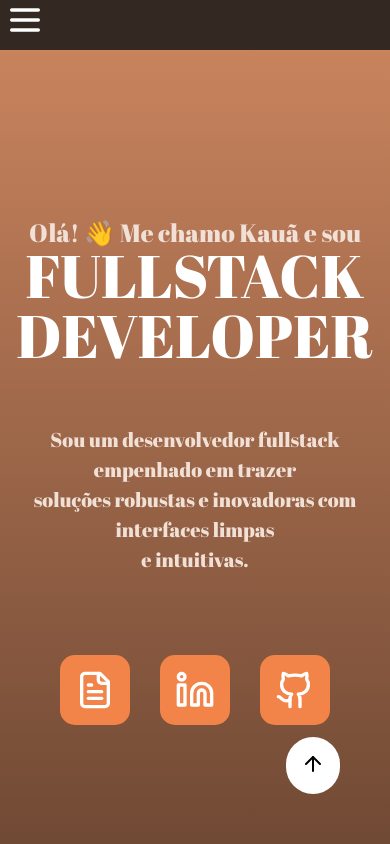
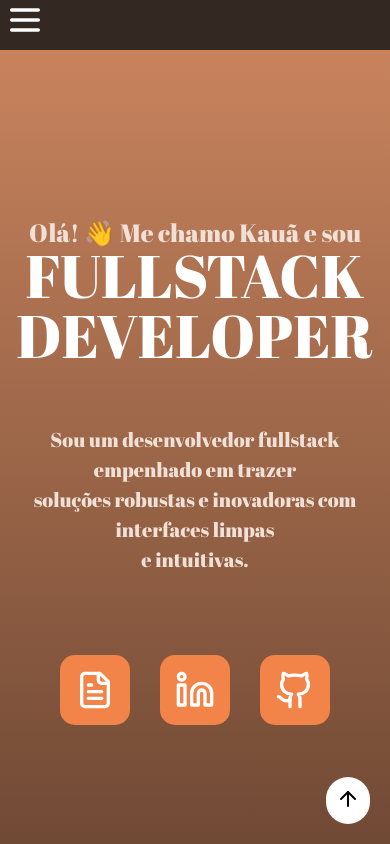
Before and after one commit to Kaua2123/portfolio, a React (Vite) app: page / in a window 390 px wide. Shown: the top 844 px of the page. Built offline with nearby package versions, Linux system fonts and the light colour scheme.

Commit message:
feat: add styles to make button return to top responsive

```diff
--- a/src/pages/Portfolio/styled.ts
+++ b/src/pages/Portfolio/styled.ts
@@ -16,6 +16,11 @@ export const ButtonReturnToTop = styled.button`
     background-color: ${({ theme }) => theme.colors.brown};
     color: ${({ theme }) => theme.colors.white};
     transform: scale(1.1);
+  }
+
+  @media (max-width: 768px) {
+    padding: 1rem;
+    margin: 2rem;
   }
 `;
 
```
